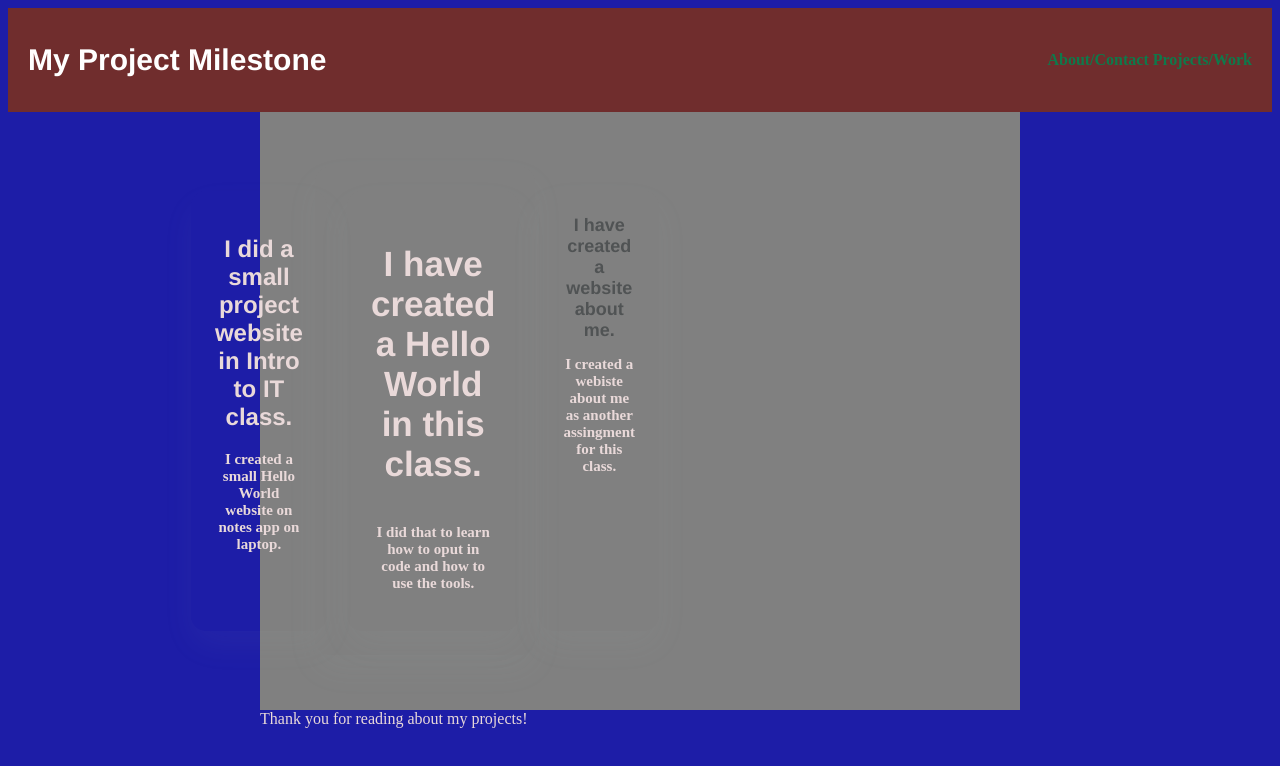
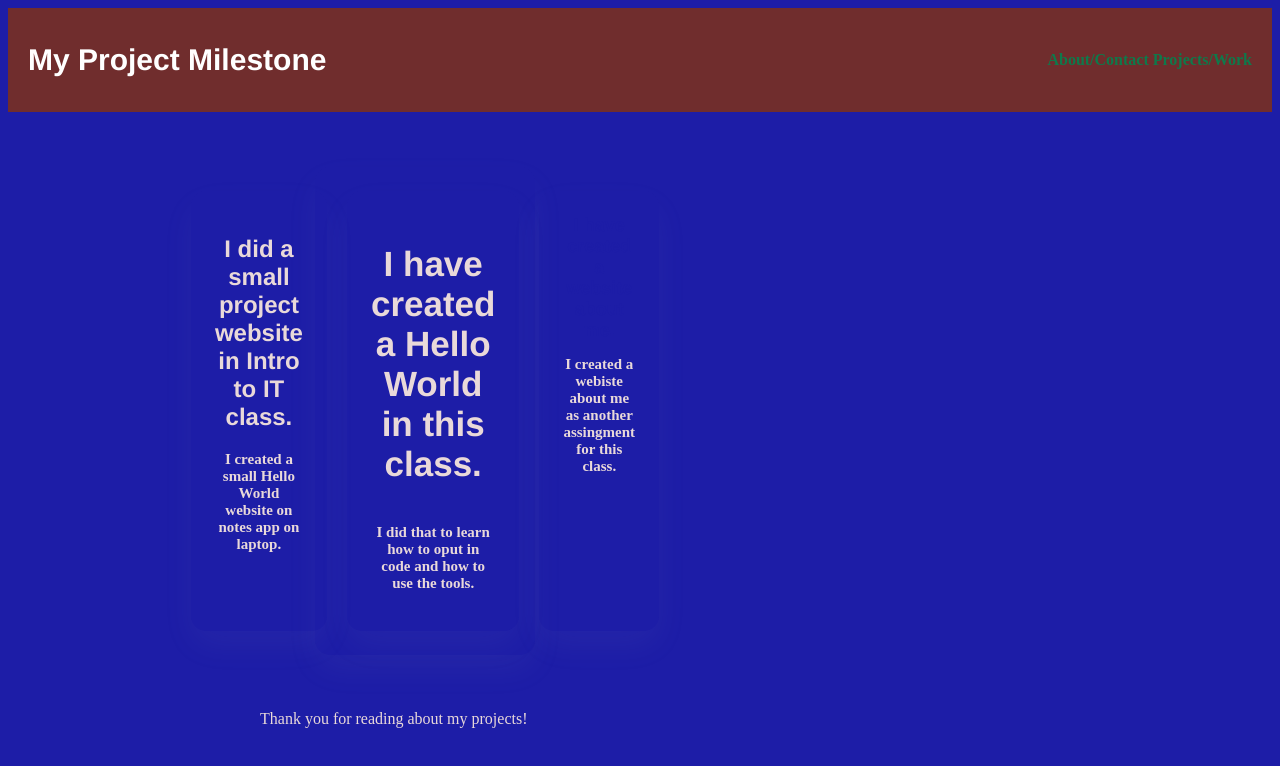
Before and after one commit to cresh1002/my-project-milestone, a plain HTML site: page projects-work.html in a window 1280 px wide. Drawn offline with Linux system fonts and the light colour scheme.

Commit message:
changed colors

```diff
--- a/style.css
+++ b/style.css
@@ -410,7 +410,7 @@ nav a:hover {
 .features {
   padding: 55px;
   text-align: center;
-  background-color: gray;
+  background-color: rgb(29, 29, 167);
 }
 
 .features h2 {
@@ -435,7 +435,7 @@ nav a:hover {
 }
 
 .card h3 {
-  color: rgb(80, 83, 84);
+  color: rgb(29, 29, 167);
   font-size: 35px;
   margin-bottom: 40px;
 }
```
